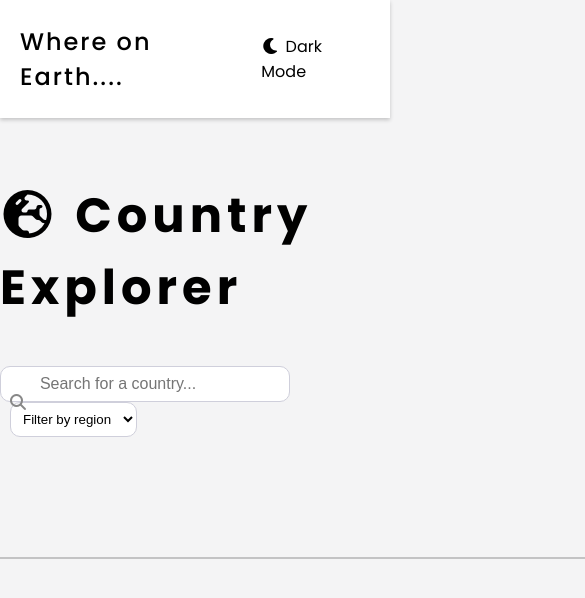
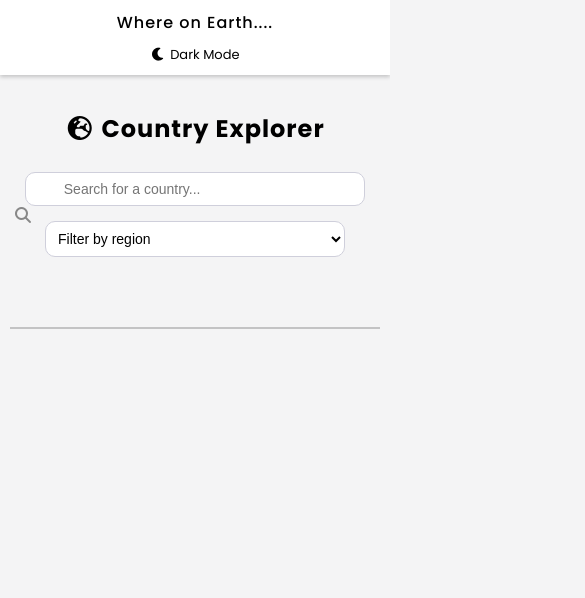
Before and after one commit to RahulT09/rest-countries-api-frontend, a plain HTML site: page index.html in a window 390 px wide. Shown: the top 598 px of the page, 585 px wide, since content can reach past the window. Drawn offline with Linux system fonts and the light colour scheme; no server answers.

Commit message:
Initial commit

```diff
--- a/style.css
+++ b/style.css
@@ -2,14 +2,10 @@
     color: #1f2937;
 } */
 
-a {
-  color: var(--color);
-  text-decoration: none; /* optional */
-}
+a {   color: var(--color);   text-decoration: none; /* optional */ }
 
 body {
     font-family: 'poppins', sans-serif;
-
     --background-color:#f4f4f5;
     --color:black;
     --elements-color:white;
@@ -30,26 +26,25 @@ body.dark{
     width: 100%;
     height: 100%;
     background-color: var(--elements-color);
-
     display: flex;
     justify-content: space-between;
     align-items: center;
     box-sizing: border-box;
-    box-shadow: 0px 2px 4px 0px rgba(0,0,0,0.2) ;
+    box-shadow: 0px 2px 4px 0px rgba(0,0,0,0.2);
+    padding: 10px 20px;
 }
 
 .h3{
     letter-spacing: 2px;
     font-weight: 500;
-    font-size:x-large;
-    margin-left: 20px;
+    font-size: x-large;
+    margin: 0;
 }
+
 .mode{
-    /* font-size: small; */
-    margin-right: 20px;
+    margin: 0;
     cursor: pointer;
 }
-
 
 .logo{
     letter-spacing: 5px;
@@ -60,16 +55,16 @@ body.dark{
     border: 1px solid #cfcfdb;
     border-radius: 10px;
     padding: 10px;
-
     background-color: var(--elements-color);
     color: var(--color);
+}
 
-}
 .search-wrapper input:focus {
     border-color: #007bff;
     outline: none;
     box-shadow: 0 0 4px rgba(0, 123, 255, 0.5);
 }
+
 .search-wrapper select:focus {
     border-color: #007bff;
     outline: none;
@@ -83,19 +78,19 @@ body.dark{
     margin-left:10px;
     background-color: var(--elements-color);
     color: var(--color);
-
 }
-
-
 
 .country-select{
     color: var(--color);
-
 }
 
 .search-wrapper {
     position: relative;
-    display: inline-block;
+    display: flex;
+    flex-wrap: wrap;
+    gap: 10px;
+    align-items: center;
+    justify-content: center;
 }
 
 .search-wrapper input {
@@ -118,7 +113,9 @@ body.dark{
     flex-direction: column;
     align-items: center;
     gap: 10px;
+    padding: 0 20px;
 }
+
 .btn{
     background: white;
     border:1px solid black;
@@ -130,8 +127,6 @@ body.dark{
     cursor: pointer;
     transition: all 0.3s ease;
     margin-left: 5px;
-    /* box-shadow: 0 2px 10px rgba(0, 0, 0, 0.1); */
-
 }
 
 .btn:hover {
@@ -141,14 +136,15 @@ transform: translateY(-1px);
 
 .countries-container{
     max-width: 1200px;
-    /* margin-inline: auto; */
     margin: 0 auto;
     margin-top: 50px;
     display: flex;
     flex-wrap: wrap;
     justify-content:center;
     gap: 64px;
+    padding: 0 20px;
 }
+
 a{
     text-decoration: none;
 }
@@ -165,7 +161,6 @@ a{
 }
 
 .country-card:hover{
-
     box-shadow: 0 4px 16px rgba(0, 0, 0, 0.4);
     transition: 0.3s;
     transform: translatey(-5px);
@@ -178,6 +173,7 @@ a{
     border-radius: 10px 10px 0 0;
     border-bottom: 1px solid #cfcfdb;
 }
+
 .content{
     padding-bottom: 20px;
     padding: 15px;
@@ -188,8 +184,127 @@ a{
     margin:10px auto;
     margin-top: 70px;
     height: 70px;
-    width: 1300px;
+    width: 90%;
+    max-width: 1300px;
     border: 2px  solid black;
     border-width: 2px 0 0 0 ;
     opacity: 0.2;
 }
+
+/* Responsive Media Queries */
+@media screen and (max-width: 768px) {
+    .heading {
+        flex-direction: column;
+        gap: 10px;
+        padding: 15px 10px;
+    }
+
+    .h3 {
+        font-size: large;
+        letter-spacing: 1px;
+        text-align: center;
+    }
+
+    .mode {
+        font-size: small;
+    }
+
+    .logo {
+        font-size: xx-large;
+        letter-spacing: 2px;
+        text-align: center;
+    }
+
+    .title {
+        padding: 0 10px;
+        margin-top: 20px;
+    }
+
+    .search-wrapper {
+        flex-direction: column;
+        width: 100%;
+        gap: 15px;
+    }
+
+    .search-wrapper input {
+        width: 100%;
+        max-width: 300px;
+    }
+
+    .search-wrapper select {
+        width: 100%;
+        max-width: 300px;
+        margin-left: 0;
+    }
+
+    .countries-container {
+        gap: 30px;
+        padding: 0 10px;
+        margin-top: 30px;
+    }
+
+    .country-card {
+        width: 100%;
+        max-width: 300px;
+    }
+
+    .end-line {
+        width: 95%;
+        margin-top: 50px;
+    }
+}
+
+@media screen and (max-width: 480px) {
+    .heading {
+        padding: 10px 5px;
+    }
+
+    .h3 {
+        font-size: medium;
+    }
+
+    .logo {
+        font-size: x-large;
+        letter-spacing: 1px;
+    }
+
+    .title {
+        padding: 0 5px;
+    }
+
+    .search-wrapper input,
+    .search-wrapper select {
+        font-size: 14px;
+        padding: 8px;
+    }
+
+    .search-wrapper input {
+        padding-left: 30px;
+    }
+
+    .countries-container {
+        gap: 20px;
+        padding: 0 5px;
+        margin-top: 20px;
+    }
+
+    .country-card {
+        height: auto;
+        min-height: 300px;
+    }
+
+    .country-card img {
+        height: 140px;
+    }
+}
+
+@media screen and (min-width: 769px) and (max-width: 1024px) {
+    .search-wrapper {
+        flex-direction: row;
+        justify-content: center;
+    }
+
+    .countries-container {
+        gap: 40px;
+    }
+}
```
Also changed, not shown: index.html (+1 -1 lines). Lines whose indentation alone changed are shown as unchanged.
